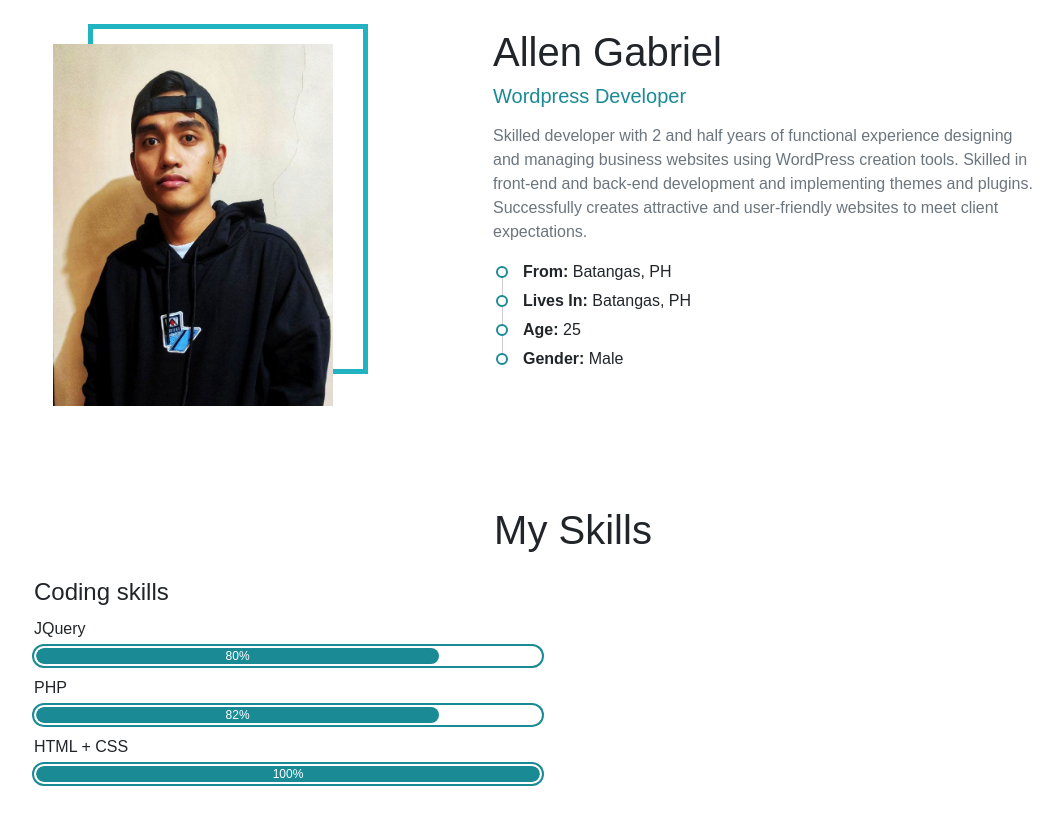
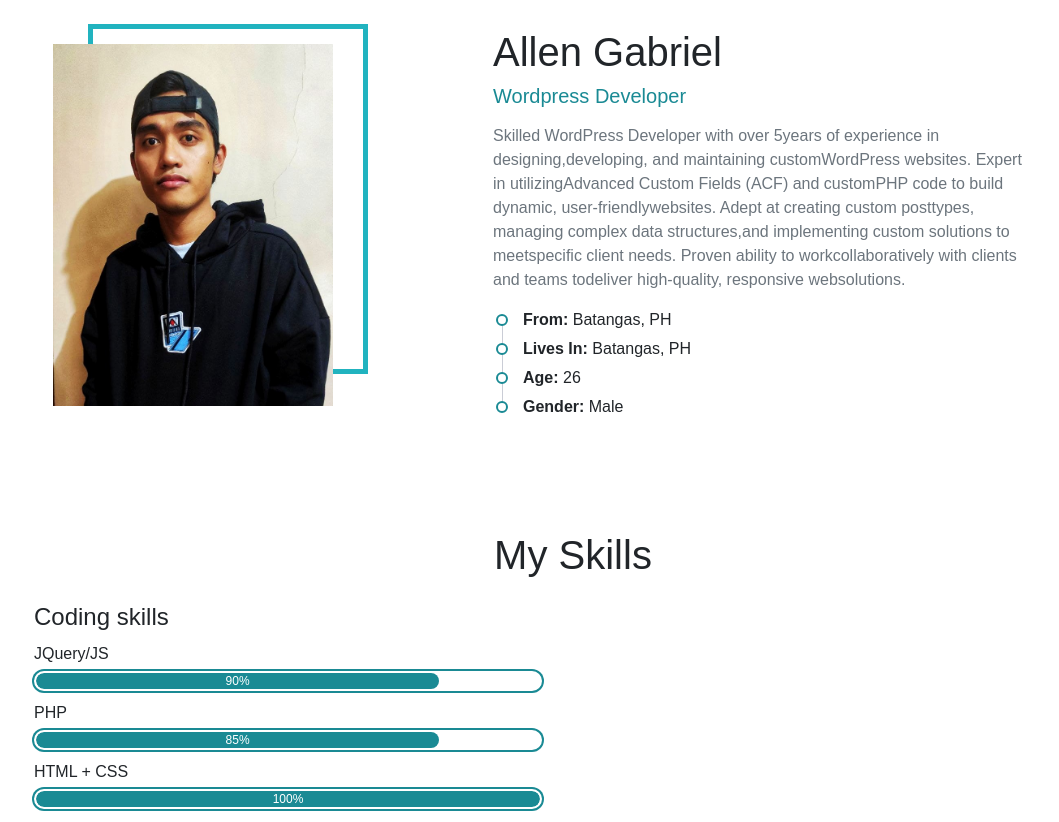
Before and after one commit to allenthevid/allenthevid.github.io, a plain HTML site: page index.html in a window 1280 px wide. Shown: the part 800-1622 px from the top of the page, without its empty margins (67-1126 px from the left). Drawn offline with Linux system fonts and the light colour scheme; a web font is replaced by a local one.

```diff
--- a/index.html
+++ b/index.html
@@ -120,11 +120,11 @@
         <div class="col-lg-6 offset-lg-1 wow fadeInRight">
           <h1 class="fw-light">Allen Gabriel</h1>
           <h5 class="fg-theme mb-3">Wordpress Developer</h5>
-          <p class="text-muted">Skilled developer with 2 and half years of functional experience designing and managing business websites using WordPress creation tools. Skilled in front-end and back-end development and implementing themes and plugins. Successfully creates attractive and user-friendly websites to meet client expectations.</p>
+          <p class="text-muted">Skilled WordPress Developer with over 5years of experience in designing,developing, and maintaining customWordPress websites. Expert in utilizingAdvanced Custom Fields (ACF) and customPHP code to build dynamic, user-friendlywebsites. Adept at creating custom posttypes, managing complex data structures,and implementing custom solutions to meetspecific client needs. Proven ability to workcollaboratively with clients and teams todeliver high-quality, responsive websolutions.</p>
           <ul class="theme-list">
             <li><b>From:</b> Batangas, PH</li>
             <li><b>Lives In:</b> Batangas, PH</li>
-            <li><b>Age:</b> 25</li>
+            <li><b>Age:</b> 26</li>
             <li><b>Gender:</b> Male</li>
           </ul>
           <!-- <button class="btn btn-theme-outline">Download CV</button> -->
@@ -138,15 +138,15 @@
           <div class="px-lg-3">
             <h4 class="wow fadeInUp">Coding skills</h4>
             <div class="progress-wrapper wow fadeInUp">
-              <span class="caption">JQuery</span>
+              <span class="caption">JQuery/JS</span>
               <div class="progress">
-                <div class="progress-bar" role="progressbar" style="width: 80%;" aria-valuenow="75" aria-valuemin="0" aria-valuemax="100">80%</div>
+                <div class="progress-bar" role="progressbar" style="width: 80%;" aria-valuenow="75" aria-valuemin="0" aria-valuemax="100">90%</div>
               </div>
             </div>
             <div class="progress-wrapper wow fadeInUp">
               <span class="caption">PHP</span>
               <div class="progress">
-                <div class="progress-bar" role="progressbar" style="width: 80%;" aria-valuenow="75" aria-valuemin="0" aria-valuemax="100">82%</div>
+                <div class="progress-bar" role="progressbar" style="width: 80%;" aria-valuenow="75" aria-valuemin="0" aria-valuemax="100">85%</div>
               </div>
             </div>
             <div class="progress-wrapper wow fadeInUp">
@@ -289,7 +289,7 @@
               <span class="ti-desktop"></span>
             </div>
             <div class="caption">
-              <h4 class="fg-theme">Wordpress Development</h4>
+              <h4 class="fg-theme">Wordpress Development and Plugin Development</h4>
               <p>Build great websites with WordPress that helps your business grow</p>
             </div>
           </div>
```
Also changed, not shown: assets/img/work/work-3.png.
